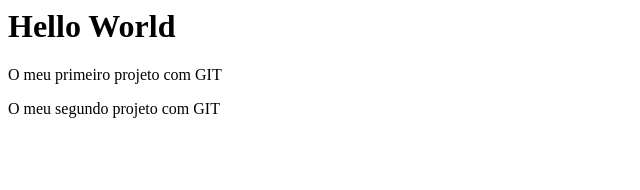
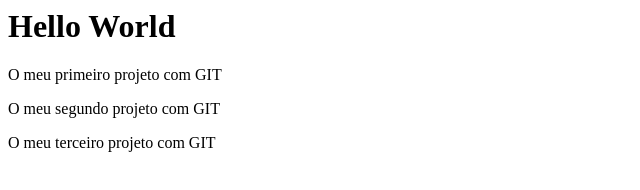
Before and after one commit to Francisca01/IPCA, a plain HTML site: page index.html in a window 1280 px wide. Shown: the whole page, without its empty margins (0-640 px from the left). Drawn offline with Linux system fonts and the light colour scheme.

Commit message:
correcao de novo erro

```diff
--- a/index.html
+++ b/index.html
@@ -1,3 +1,4 @@
 <h1>Hello World</h1>
 <p>O meu primeiro projeto com GIT</p>
 <p>O meu segundo projeto com GIT</p>
+<p>O meu terceiro projeto com GIT</p>
```
